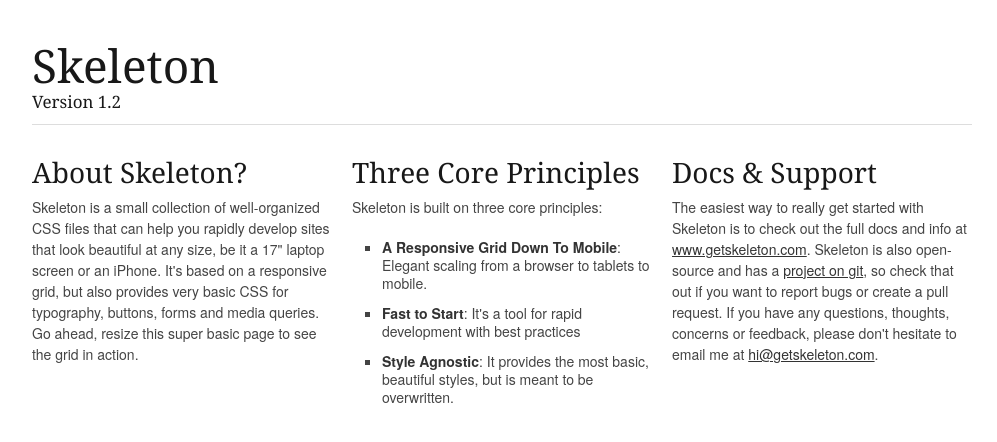
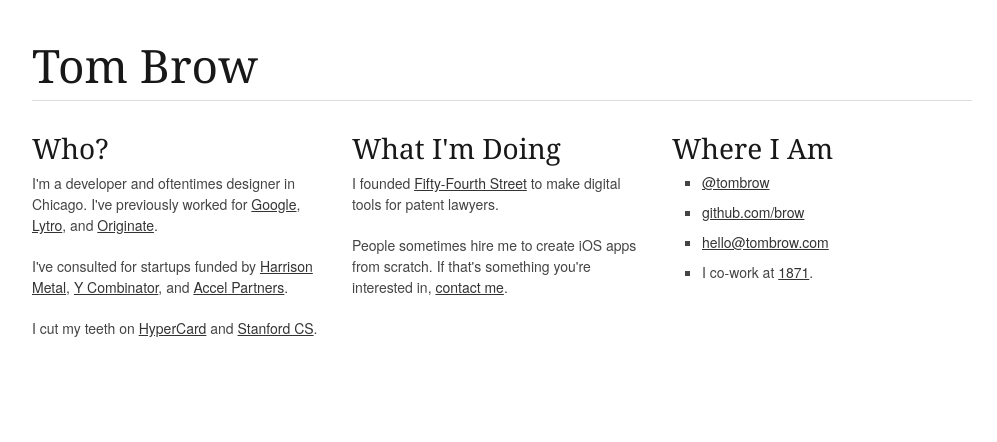
Before and after one commit to brow/rebeccabutler.org, a Jekyll site: the page built from index.html, in a window 1280 px wide. Shown: the top 442 px of the page, without its empty margins (138-1135 px from the left). Built offline with Jekyll 4.4.1, drawn with Linux system fonts in a browser that asks for light colours; Markdown is read by kramdown in place of the engine named in the settings.

Commit message:
insert real copy

```diff
--- a/index.html
+++ b/index.html
@@ -1,38 +1,31 @@
 ---
 layout: default
-title: Your New Jekyll Site
+title: Tom Brow
 ---
 
 <div class="container">
   <div class="sixteen columns">
-    <h1 class="remove-bottom" style="margin-top: 40px">Skeleton</h1>
-    <h5>Version 1.2</h5>
+    <h1 class="remove-bottom" style="margin-top: 40px">Tom Brow</h1>
     <hr />
   </div>
   <div class="one-third column">
-    <h3>About Skeleton?</h3>
-    <p>Skeleton is a small collection of well-organized CSS files that can help you rapidly develop sites that look beautiful at any size, be it a 17" laptop screen or an iPhone. It's based on a responsive grid, but also provides very basic CSS for typography, buttons, forms and media queries. Go ahead, resize this super basic page to see the grid in action.</p>
+    <h3>Who?</h3>
+    <p>I'm a developer and oftentimes designer in Chicago. I've previously worked for <a href="http://google.com">Google</a>, <a href="http://lytro.com">Lytro</a>, and <a href="http://originatelabs.com">Originate</a>.</p>
+    <p>I've consulted for startups funded by <a href="http://harrisonmetal.com">Harrison Metal</a>, <a href="http://ycombinator.com">Y Combinator</a>, and <a href="http://accel.com">Accel Partners</a>.</p>
+    <p>I cut my teeth on <a href="http://hypercard.org/">HyperCard</a> and <a href="http://cs.stanford.edu">Stanford CS</a>.</p>
   </div>
   <div class="one-third column">
-    <h3>Three Core Principles</h3>
-    <p>Skeleton is built on three core principles:</p>
+    <h3>What I'm Doing</h3>
+    <p>I founded <a href="http://fiftyfourth.st">Fifty-Fourth Street</a> to make digital tools for patent lawyers.</p>
+    <p>People sometimes hire me to create iOS apps from scratch. If that's something you're interested in, <a href="mailto:hello@tombrow.com">contact me</a>.
+  </div>
+  <div class="one-third column">
+    <h3>Where I Am</h3>
     <ul class="square">
-      <li><strong>A Responsive Grid Down To Mobile</strong>: Elegant scaling from a browser to tablets to mobile.</li>
-      <li><strong>Fast to Start</strong>: It's a tool for rapid development with best practices</li>
-      <li><strong>Style Agnostic</strong>: It provides the most basic, beautiful styles, but is meant to be overwritten.</li>
+      <li><a href="http://twitter.com/tombrow">@tombrow</a>
+      <li><a href="http://github.com/brow">github.com/brow</a>
+      <li><a href="mailto:hello@tombrow.com">hello@tombrow.com</a>
+      <li>I co-work at <a href="http://1871.com">1871</a>.</li>
     </ul>
   </div>
-  <div class="one-third column">
-    <h3>Docs &amp; Support</h3>
-    <p>The easiest way to really get started with Skeleton is to check out the full docs and info at <a href="http://www.getskeleton.com">www.getskeleton.com</a>. Skeleton is also open-source and has a <a href="https://github.com/dhgamache/skeleton">project on git</a>, so check that out if you want to report bugs or create a pull request. If you have any questions, thoughts, concerns or feedback, please don't hesitate to email me at <a href="mailto:hi@getskeleton.com">hi@getskeleton.com</a>.</p>
-  </div>
 </div>
-
-<!--<div id="home">-->
-  <!--<h1>Blog Posts</h1>-->
-  <!--<ul class="posts">-->
-    <!--{% for post in site.posts %}-->
-      <!--<li><span>{{ post.date | date_to_string }}</span> &raquo; <a href="{{ post.url }}">{{ post.title }}</a></li>-->
-    <!--{% endfor %}-->
-  <!--</ul>-->
-<!--</div>-->
```
